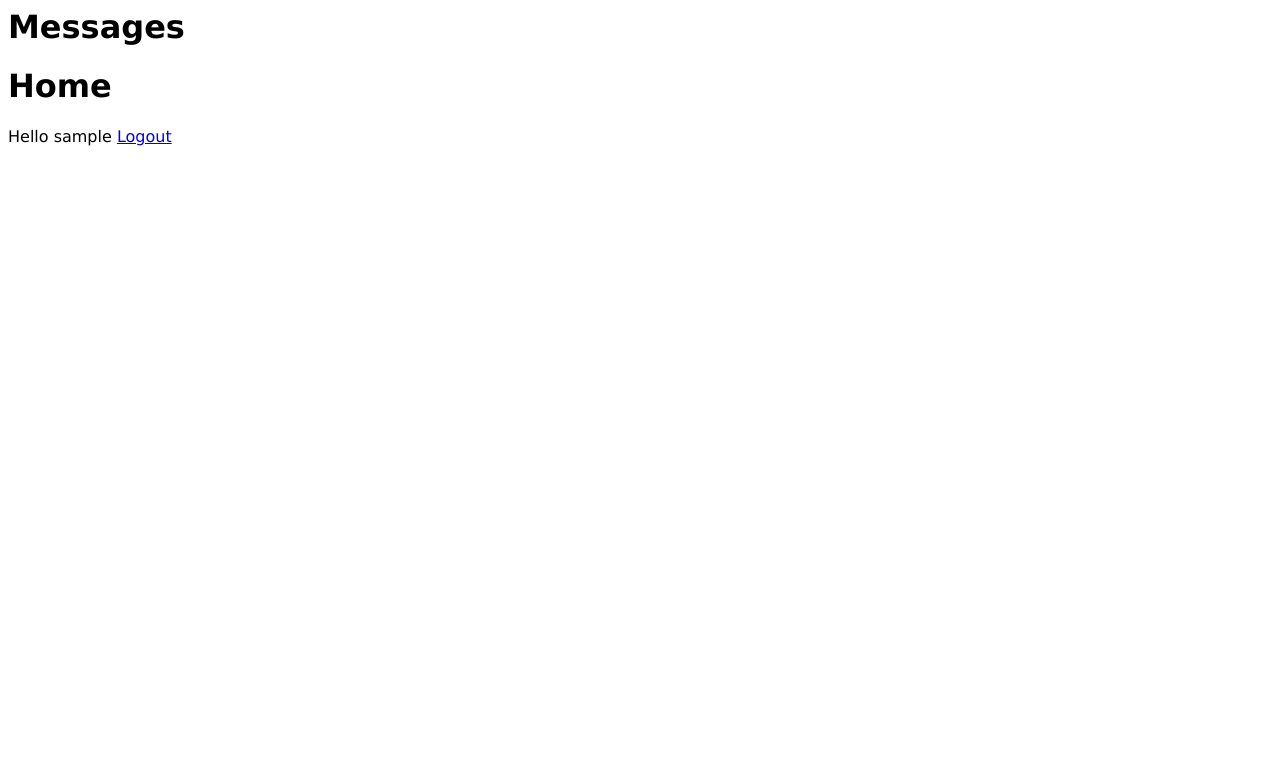
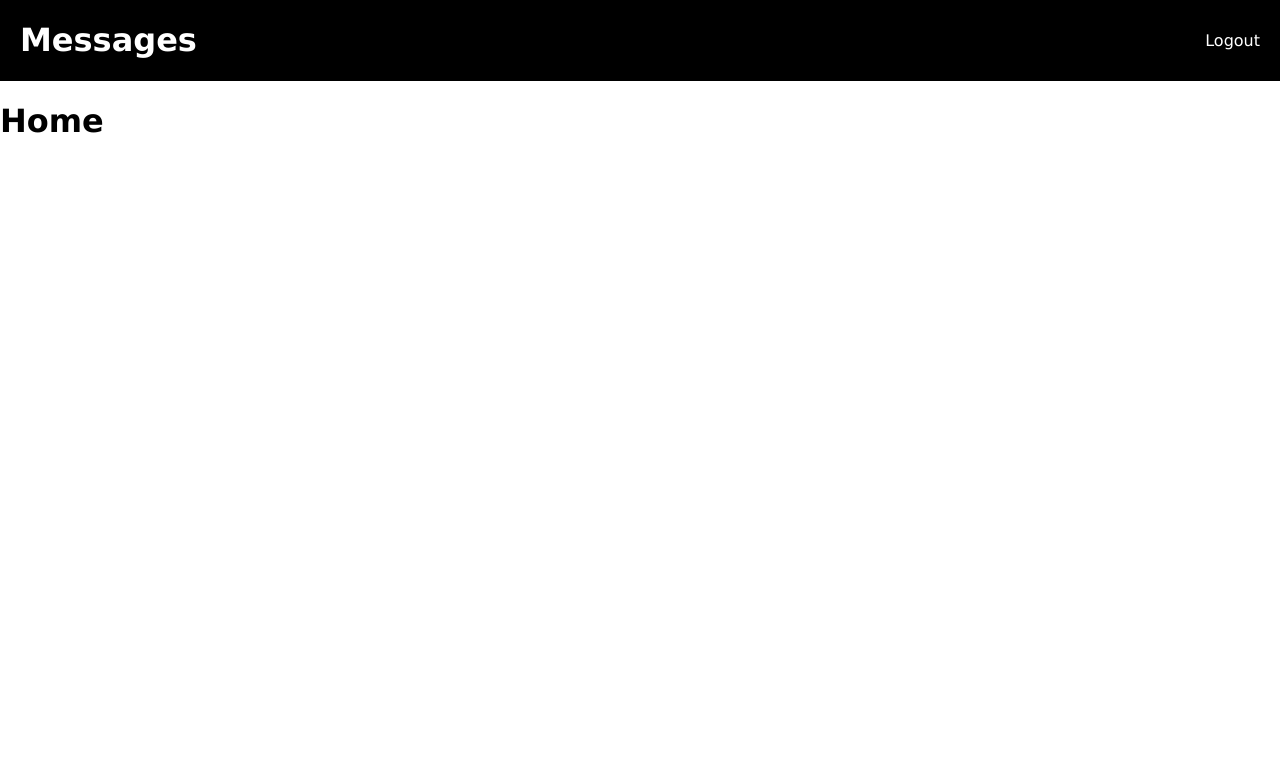
Before and after one commit to Spookywy/messages, a Django app: page /home/ in a window 1280 px wide. Shown: the top 783 px of the page. Run offline with Django 4.2, Linux system fonts and the light colour scheme; the visitor is signed in with stand-in values (Sample User, id 1).

Commit message:
:lipstick: create website header

```diff
--- a/messages/static/css/style.css
+++ b/messages/static/css/style.css
@@ -1,3 +1,22 @@
 body {
     font-family: Verdana, sans-serif;
+    margin: 0;
 }
+
+.header {
+    background-color: black;
+    color: white;
+    padding-left: 20px;
+    padding-right: 20px;
+    display: flex;
+    align-items: center;
+}
+
+#app-title {
+    margin-right: auto;
+}
+
+#logout-button {
+    text-decoration: inherit;
+    color: white;
+}
--- a/messages/templates/base.html
+++ b/messages/templates/base.html
@@ -5,10 +5,12 @@
         <link rel="stylesheet" href="{% static 'css/style.css' %}">
     </head>
     <body>
-        <h1>Messages</h1>
+        <div class="header">
+            <h1 id="app-title">Messages</h1>
+            {% if user.is_authenticated %}
+                <a id="logout-button" href="{% url 'logout' %}">Logout</a>
+            {% endif %}
+        </div>
         {% block content %}{% endblock content %}
-        {% if user.is_authenticated %}
-            <p>Hello {{ request.user }} <a href="{% url 'logout' %}">Logout</a></p>
-        {% endif %}
     </body>
 </html>
```
